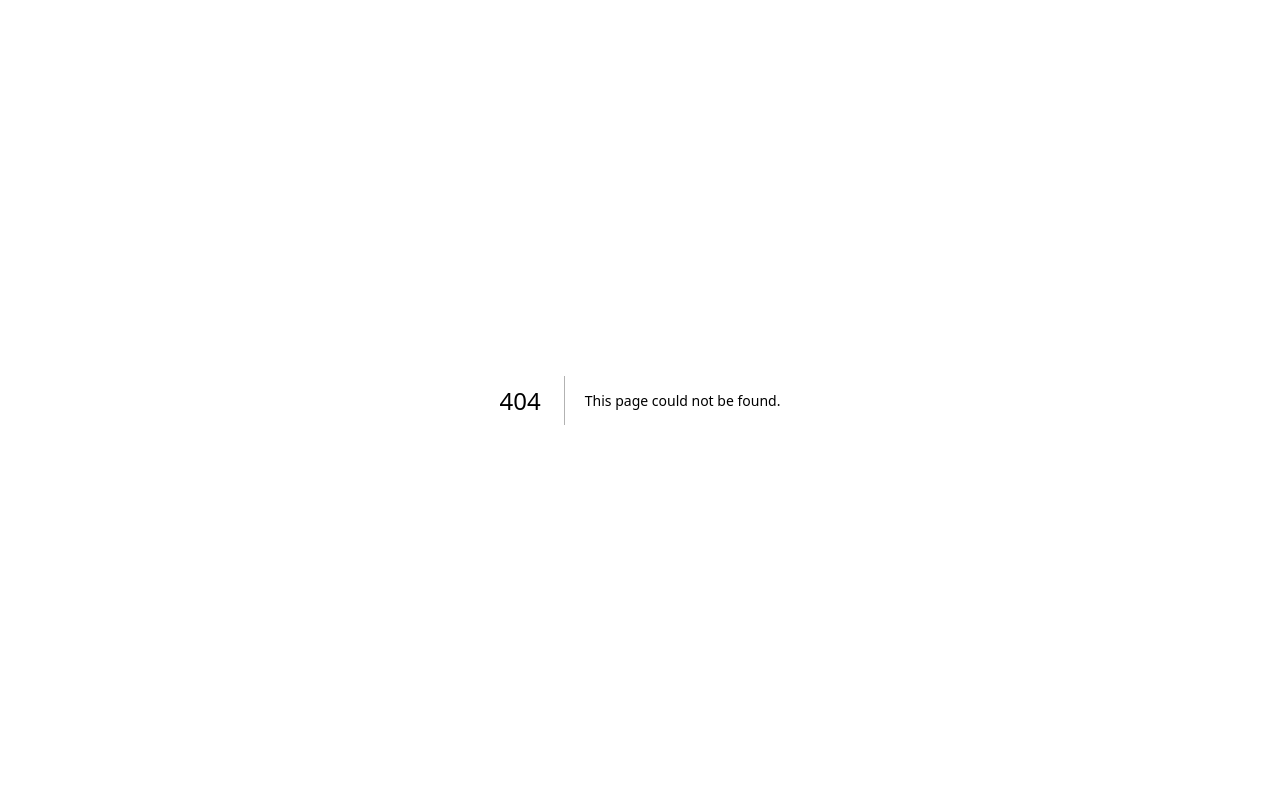
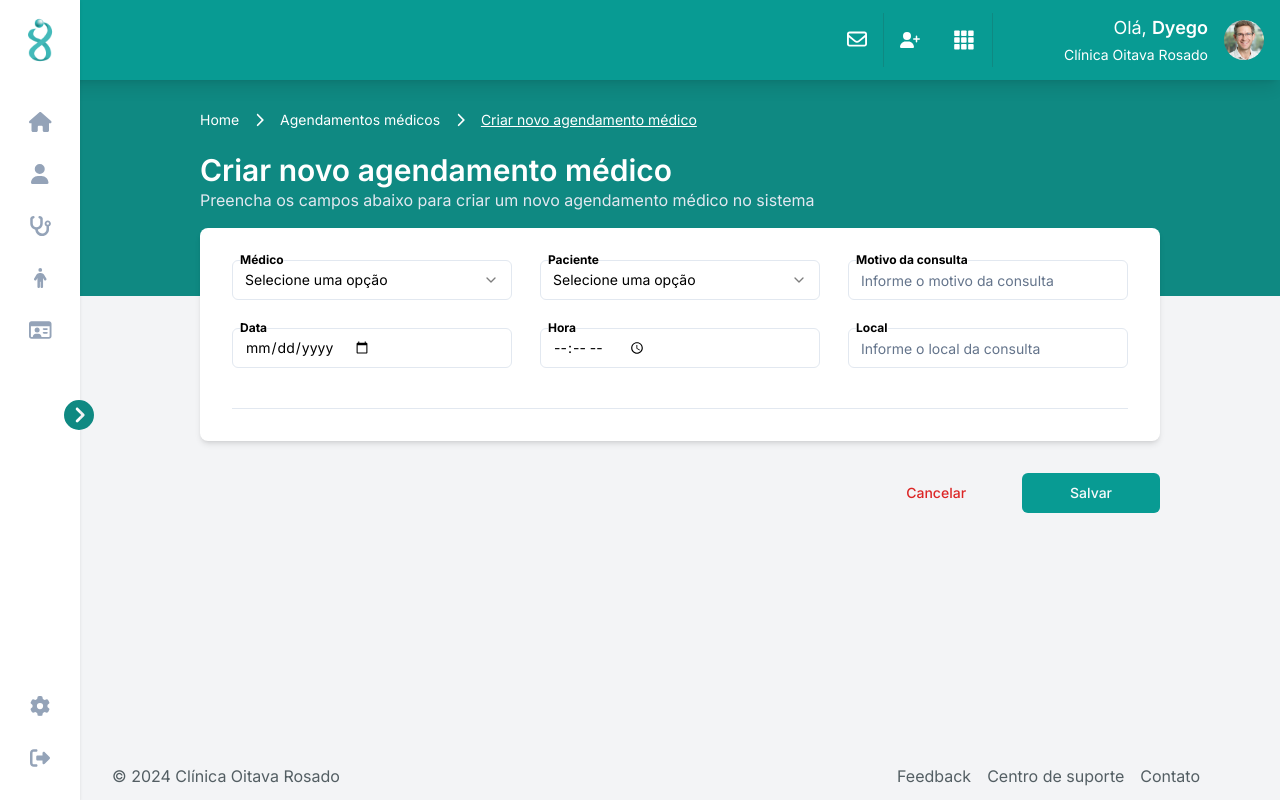
Before and after one commit to vynijales/OitavaRosado-frontend, a Next.js app: page /schedules/add in a window 1280 px wide. Before the commit this address had no page. Built offline with nearby package versions, Linux system fonts and the light colour scheme.

Commit message:
feat: criar página de marcar agendamento

```diff
--- /dev/null
+++ b/src/app/(admin)/(meaningful)/schedules/add/page.tsx
@@ -0,0 +1,115 @@
+"use client";
+
+import Breadcrumbs from "@/components/layout/Breadcrumbs";
+import { LabeledInput } from "@/components/widgets/LabeledInput";
+import { LabeledSelect } from "@/components/widgets/LabeledSelect";
+import { LabeledTextArea } from "@/components/widgets/LabeledTextArea";
+import { Button } from "@/components/ui/button";
+import { Separator } from "@/components/ui/separator";
+
+export default function Page() {
+    const items = [
+        { text: "Home", link: "/home" },
+        { text: "Agendamentos médicos", link: "/patients" },
+        { text: "Criar novo agendamento médico", link: "/patients/add" },
+    ];
+    return (<>
+        <Breadcrumbs items={items} />
+        <div>
+            <div className="flex justify-between items-center">
+                <div
+                    id="text-header"
+                    className="text-white py-4">
+                    <h1 className="text-3xl font-semibold">Criar novo agendamento médico </h1>
+                    <h2 className="text-slate-200">Preencha os campos abaixo para criar um novo agendamento médico no sistema</h2>
+                </div>
+            </div>
+            <div
+                id="container"
+                className="w-full h-full flex flex-col gap-8 bg-white p-8 rounded-lg shadow-md"
+            >
+
+                <section
+                    id="informacoes_gerais"
+                    className="flex flex-col gap-6"
+                >
+                    <div
+                        className="grid grid-cols-1 xl:grid-cols-3 justify-between gap-7"
+                    >
+                        <LabeledSelect
+                            name="medico"
+                            label="Médico"
+                            options={[
+                                { value: "1", label: "Dr. João da Silva" },
+                                { value: "2", label: "Dra. Maria da Silva" },
+                            ]}
+                        />
+
+                        <LabeledSelect
+                            name="paciente"
+                            label="Paciente"
+                            options={[
+                                { value: "1", label: "Maria da Silva" },
+                                { value: "2", label: "João da Silva" },
+                            ]}
+                        />
+
+                        <LabeledInput
+                            name="motivo"
+                            label="Motivo da consulta"
+                            type="text"
+                            placeholder="Informe o motivo da consulta"
+                        />
+
+                        <LabeledInput
+                            name="data"
+                            label="Data"
+                            type="date"
+                            placeholder="Informe a data da consulta"
+                        />
+
+                        <LabeledInput
+                            name="hora"
+                            label="Hora"
+                            type="time"
+                            placeholder="Informe o horario da consulta"
+                        />
+
+                        <LabeledInput
+                            name="local"
+                            label="Local"
+                            type="text"
+                            placeholder="Informe o local da consulta"
+                        />
+
+                    </div>
+                    <Separator className="mt-4" />
+                </section>
+            </div >
+            <div
+                className="flex justify-end items-center gap-8 mt-8"
+            >
+                <Button
+                    className="w-full xl:w-auto xl:px-6"
+                    variant={"cancel"}
+                    onClick={() => history.back()}
+                >
+                    Cancelar
+                </Button>
+
+                <Button
+                    type="submit"
+                    className="w-full xl:w-auto xl:px-12"
+                    variant={"save"}
+                    onClick={() => alert("Paciente criado com sucesso!")}
+                >
+                    Salvar
+                </Button>
+
+            </div>
+
+
+        </div >
+    </>
+    );
+}
--- a/src/app/(admin)/(meaningful)/schedules/page.tsx
+++ b/src/app/(admin)/(meaningful)/schedules/page.tsx
@@ -5,6 +5,7 @@ import { columns } from "./DataTableSchedules";
 import { Button } from "@/components/ui/button";
 import { fakeData } from "./fakeData";
 import { Agendamentos } from "@/types/agendamento";
+import Link  from "next/link";
 
 
 // This is some fake data to show in the table.
@@ -28,7 +29,11 @@ export default function Page() {
                         <h2 className="text-slate-200">Gerencie com eficiência e segurança os dados do sistema</h2>
                     </div>
                     <div className="flex gap-4">
-                    <Button className="bg-white hover:bg-white font-bold text-primary hover:text-primary hover:opacity-90">Novo Paciente</Button>
+                        <Link
+                            href="/schedules/add"
+                            className="bg-white hover:bg-white font-bold text-primary hover:opacity-90 border rounded-md p-2">
+                            Novo agendamento
+                        </Link>
                     </div>
 
                 </div>
```
